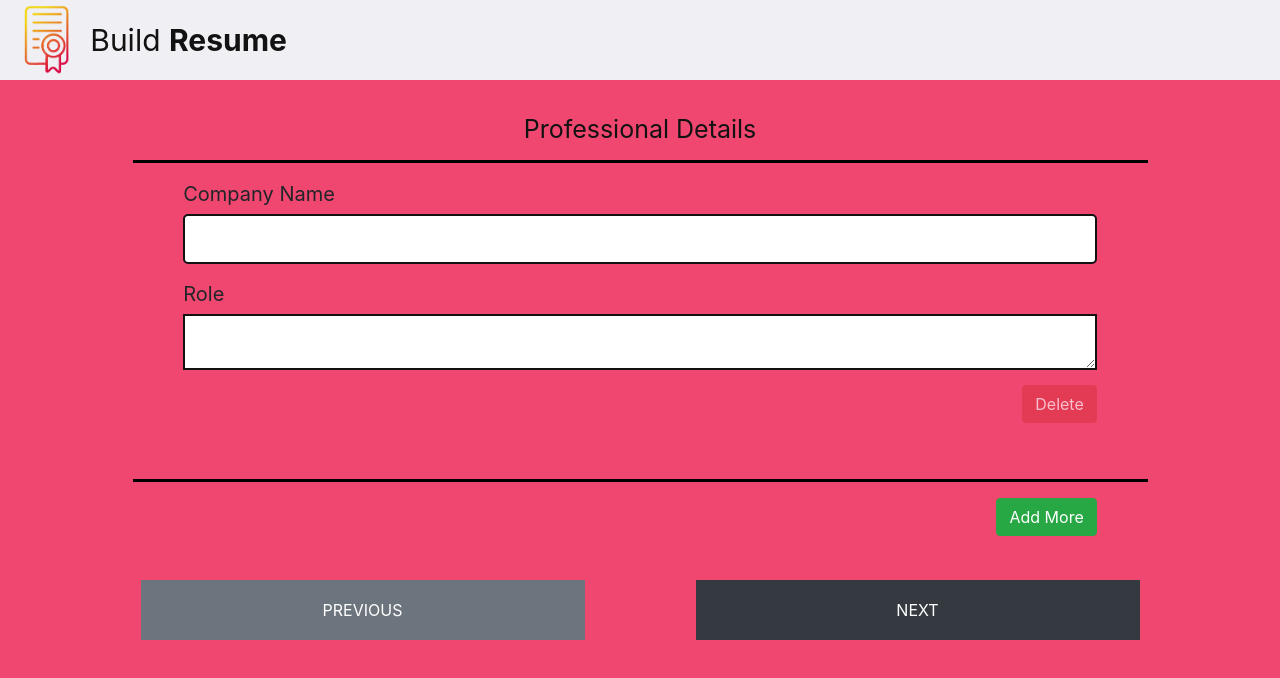
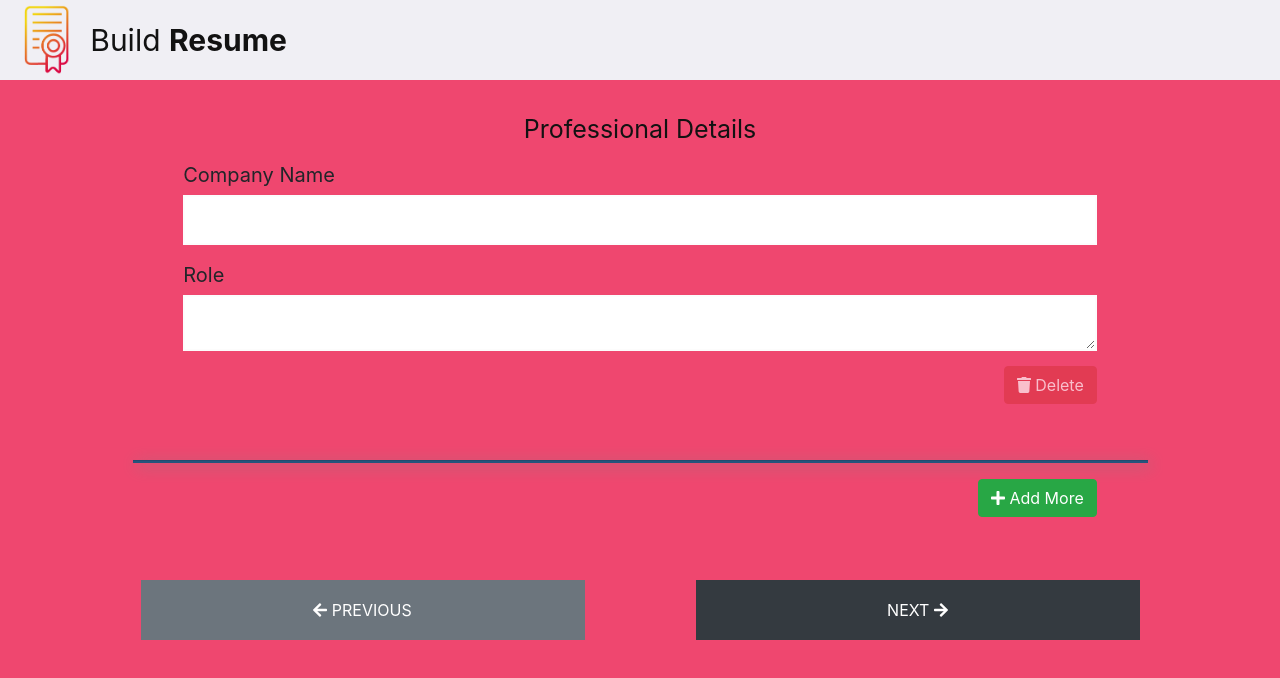
Before and after one commit to knowankit/build-resume, a React (Create React App) app: page /profession in a window 1280 px wide. Shown: the top 678 px of the page. Built offline with nearby package versions, Linux system fonts and the light colour scheme; a web font is replaced by a local one.

Commit message:
basic app done

```diff
--- a/public/index.html
+++ b/public/index.html
@@ -10,6 +10,7 @@
       content="Web site created using create-react-app"
     />
     <link rel="apple-touch-icon" href="%PUBLIC_URL%/logo192.png" />
+    <link rel="icon" href="./static/images/build-resume-logo.png" />
     <!--
       manifest.json provides metadata used when your web app is installed on a
       user's mobile device or desktop. See https://developers.google.com/web/fundamentals/web-app-manifest/
--- a/src/components/details/education.js
+++ b/src/components/details/education.js
@@ -1,5 +1,7 @@
 import React, { Component } from 'react';
 import { withRouter } from 'react-router-dom';
+import { FontAwesomeIcon } from '@fortawesome/react-fontawesome'
+import { faTrash, faPlus, faArrowRight, faArrowLeft } from '@fortawesome/free-solid-svg-icons'
 class Education extends Component {
   handleChange = (e, index) => {
     this.props.updateEducation(index, e.target.name, e.target.value);
@@ -38,7 +40,7 @@ class Education extends Component {
             onClick={() => this.deleteField(index)}
             disabled={this.props.educationFieldCount <= 1}
           >
-            Delete
+            <FontAwesomeIcon icon={faTrash} /> Delete
           </button>
         </>
       );
@@ -64,7 +66,6 @@ class Education extends Component {
           </div>
           <div className="row">
             <div className="col-md-11 mx-auto custom-column">
-              <hr />
               <div className="form-block">
                 <form>{this.renderEducation()}</form>
               </div>
@@ -74,7 +75,7 @@ class Education extends Component {
                 style={{ marginRight: '5%' }}
                 onClick={this.addField}
               >
-                Add More
+                <FontAwesomeIcon icon={faPlus} /> Add More
               </button>
             </div>
           </div>
@@ -83,13 +84,13 @@ class Education extends Component {
               className="btn btn-secondary"
               onClick={() => this.handleSubmit('prev')}
             >
-              Previous
+              <FontAwesomeIcon icon={faArrowLeft} /> &nbsp; Previous
             </button>
             <button
               className="btn btn-dark"
               onClick={() => this.handleSubmit('next')}
             >
-              Next
+              Next  <FontAwesomeIcon icon={faArrowRight} />
             </button>
           </div>
         </div>
--- a/src/components/details/personal.js
+++ b/src/components/details/personal.js
@@ -1,5 +1,7 @@
 import React, { Component } from "react";
 import { withRouter } from "react-router-dom";
+import { FontAwesomeIcon } from '@fortawesome/react-fontawesome'
+import { faArrowRight, faArrowLeft } from '@fortawesome/free-solid-svg-icons'
 class Personal extends Component {
   handleChange = e => {
     this.props.updatePersonal(e.target.name, e.target.value);
@@ -85,13 +87,13 @@ class Personal extends Component {
                 className="btn btn-secondary"
                 onClick={() => this.handleSubmit("prev")}
               >
-                Previous
+                <FontAwesomeIcon icon={faArrowLeft} /> Previous
               </button>
               <button
                 className="btn btn-dark"
                 onClick={() => this.handleSubmit("next")}
               >
-                Next
+                Next <FontAwesomeIcon icon={faArrowRight} />
               </button>
             </div>
           </div>
--- a/src/components/details/profession.js
+++ b/src/components/details/profession.js
@@ -1,5 +1,8 @@
 import React, { Component } from 'react';
 import { withRouter } from 'react-router-dom';
+import { FontAwesomeIcon } from '@fortawesome/react-fontawesome'
+import { faTrash, faPlus, faArrowRight, faArrowLeft } from '@fortawesome/free-solid-svg-icons'
+
 class Profession extends Component {
   handleChange = (e, index) => {
     this.props.updateProfession(index, e.target.name, e.target.value);
@@ -38,7 +41,7 @@ class Profession extends Component {
             onClick={() => this.deleteField(index)}
             disabled={this.props.professionFieldCount <= 1}
           >
-            Delete
+            <FontAwesomeIcon icon={faTrash} /> Delete
           </button>
         </>
       );
@@ -63,7 +66,6 @@ class Profession extends Component {
         </div>
         <div className="row">
           <div className="col-md-11 mx-auto custom-column">
-            <hr />
             <div>
               <form>{this.renderProjects()}</form>
             </div>
@@ -73,7 +75,7 @@ class Profession extends Component {
               className="btn btn-success float-right"
               onClick={this.addField}
             >
-              Add More
+              <FontAwesomeIcon icon={faPlus} /> Add More
             </button>
           </div>
         </div>
@@ -83,13 +85,13 @@ class Profession extends Component {
             className="btn btn-secondary"
             onClick={() => this.handleSubmit('prev')}
           >
-            Previous
+            <FontAwesomeIcon icon={faArrowLeft} /> Previous
           </button>
           <button
             className="btn btn-dark"
             onClick={() => this.handleSubmit('next')}
           >
-            Next
+            Next <FontAwesomeIcon icon={faArrowRight} />
           </button>
         </div>
         <style jsx>
--- a/src/components/details/projects.js
+++ b/src/components/details/projects.js
@@ -1,5 +1,7 @@
 import React, { Component } from "react";
 import { withRouter } from "react-router-dom";
+import { FontAwesomeIcon } from '@fortawesome/react-fontawesome'
+import { faTrash, faPlus, faArrowRight, faArrowLeft } from '@fortawesome/free-solid-svg-icons'
 
 class Projects extends Component {
   handleChange = (e, index) => {
@@ -40,7 +42,7 @@ class Projects extends Component {
             onClick={() => this.deleteField(index)}
             disabled={this.props.projectFieldCount <= 1}
           >
-            Delete
+            <FontAwesomeIcon icon={faTrash} /> Delete
           </button>
         </>
       );
@@ -67,7 +69,7 @@ class Projects extends Component {
 
           <div className="row">
             <div className="col-md-11 mx-auto custom-column">
-              <hr />
+
               <div>
                 <form>{this.renderProjects()}</form>
               </div>
@@ -78,7 +80,7 @@ class Projects extends Component {
                 className="btn btn-success float-right"
                 onClick={this.addField}
               >
-                Add More
+                 <FontAwesomeIcon icon={faPlus} /> Add More
               </button>
             </div>
           </div>
@@ -87,13 +89,13 @@ class Projects extends Component {
               className="btn btn-secondary"
               onClick={() => this.handleSubmit("prev")}
             >
-              Previous
+               <FontAwesomeIcon icon={faArrowLeft} /> Previous
             </button>
             <button
               className="btn btn-primary"
               onClick={() => this.handleSubmit("next")}
             >
-              Next
+              Next <FontAwesomeIcon icon={faArrowRight} />
             </button>
           </div>
         </div>
--- a/src/styles/personal.scss
+++ b/src/styles/personal.scss
@@ -31,12 +31,12 @@ form {
 }
 
 hr {
-  background-color: black;
+  background-color: #26547C;
   height: 2px !important;
   margin-top: 0px !important;
-  //   -webkit-box-shadow: 3px 3px 16px 0px grey;
-  //   -moz-box-shadow: 3px 3px 16px 0px grey;
-  //   box-shadow: 3px 3px 16px 0px grey;
+    -webkit-box-shadow: 3px 3px 16px 0px grey;
+    -moz-box-shadow: 3px 3px 16px 0px grey;
+    box-shadow: 3px 3px 16px 0px grey;
 }
 
 input {
@@ -45,7 +45,6 @@ input {
   border-style: solid;
   font-size: 18px !important;
   padding-left: 10px;
-  border-radius: 5px;
 }
 
 label {
@@ -67,7 +66,7 @@ input,
 label {
   margin-left: 5% !important;
   margin-bottom: 15px !important;
-  border-color: #121212;
+  border-color: #FCFCFC;
 }
 
 label {
```
